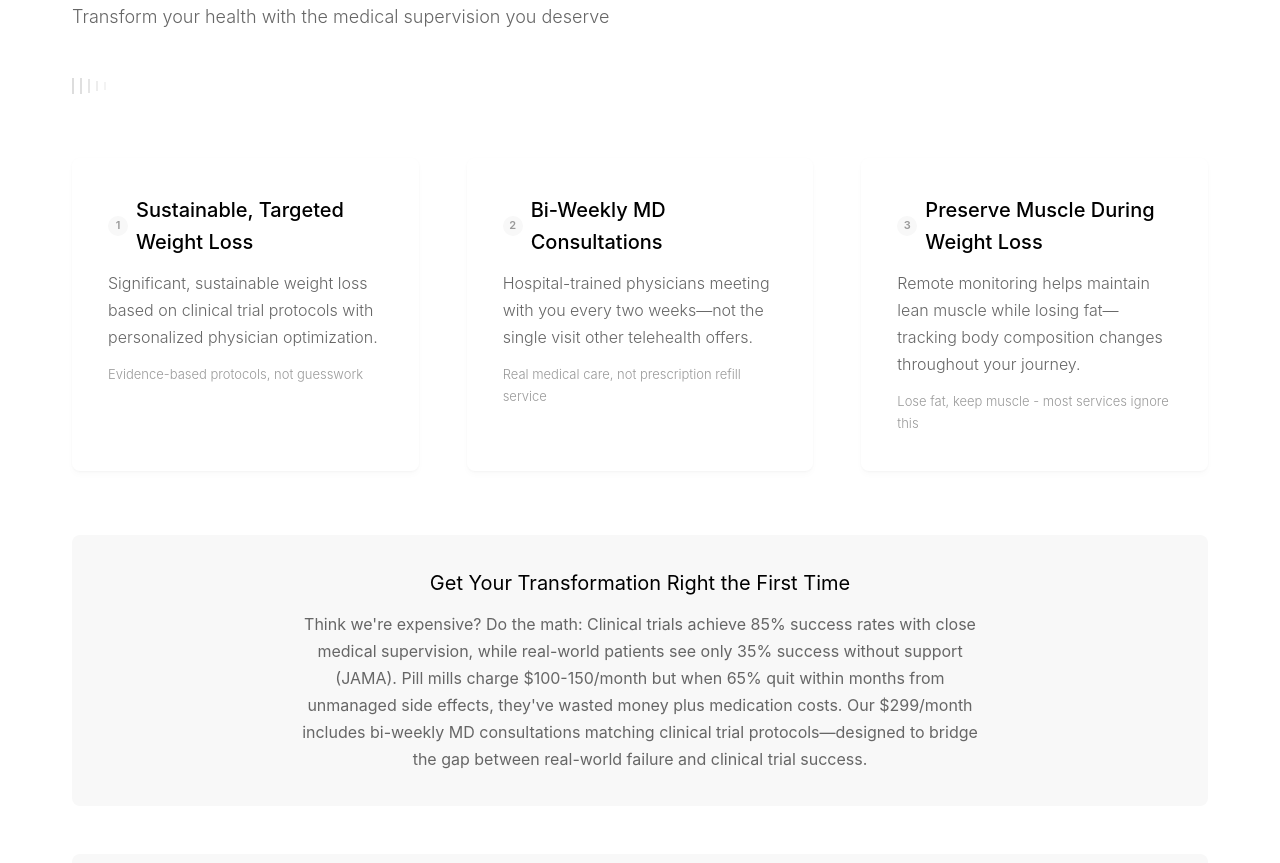
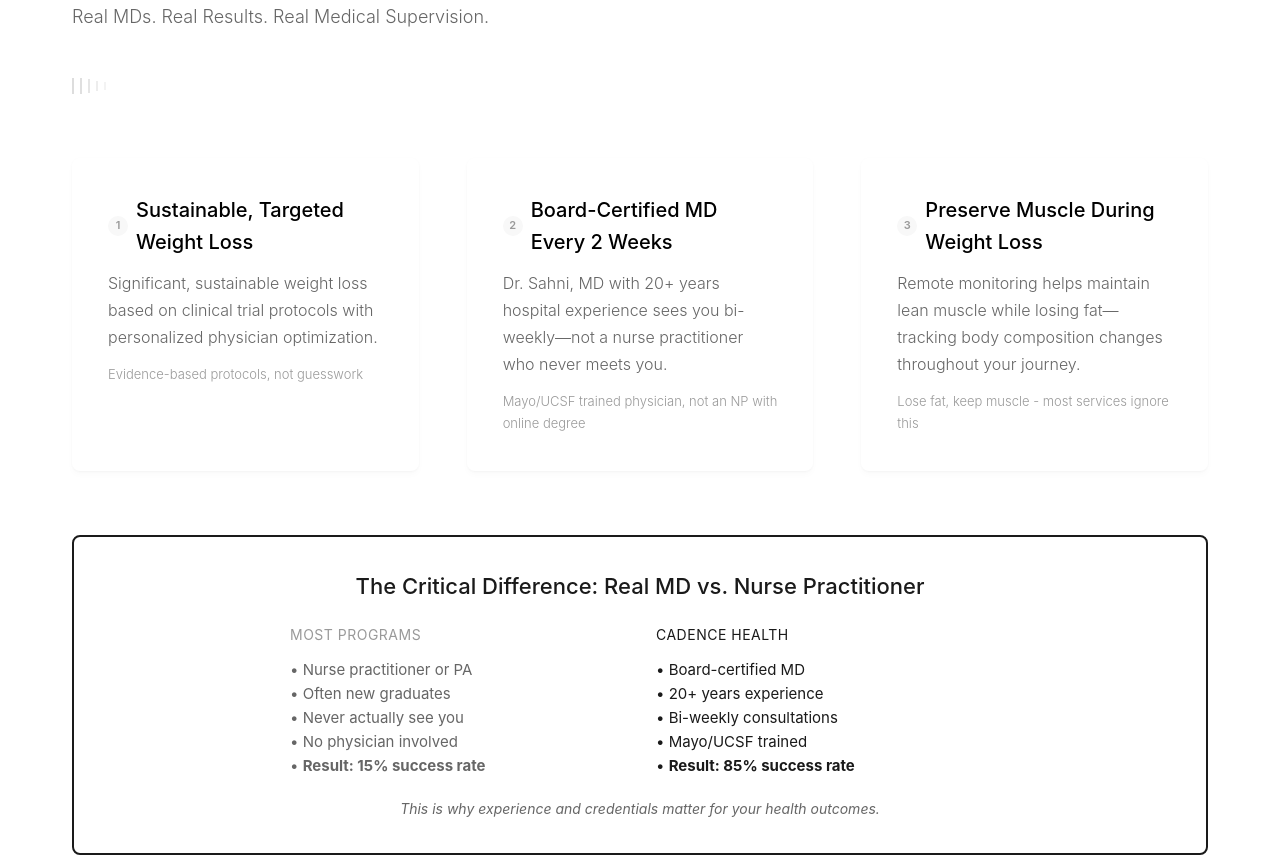
Before and after one commit to manisahni/cadencehealth, a website: page index.html in a window 1280 px wide. Shown: the part 276-1139 px from the top of the page. Drawn offline with Linux system fonts and the light colour scheme.

Commit message:
Emphasize 'Real MDs, Real Results' throughout hero section
- New subtitle: 'Real MDs. Real Results. Real Medical Supervision.'
- Feature 2: 'Board-Certified MD Every 2 Weeks'
- Added prominent MD vs NP comparison box showing:
  - Most programs: NP/PA, new grads, never see you = 15% success
  - Cadence: Board-certified MD, 20+ years, Mayo/UCSF = 85% success
- Updated cost comparison to emphasize NP vs MD difference
- Clear message: 'The difference between a real doctor and someone who took an online NP degree'
- This directly addresses that pill mills don't use real physicians

```diff
--- a/index.html
+++ b/index.html
@@ -987,7 +987,7 @@
         <section id="home" class="section active">
 
             <h1><span style="color: #666;">Find your</span> <span class="accent">rhythm</span> <span style="color: #666;">in weight loss.</span></h1>
-            <p class="subtitle">Transform your health with the medical supervision you deserve</p>
+            <p class="subtitle">Real MDs. Real Results. Real Medical Supervision.</p>
 
             <div class="rhythm">
                 <div class="beat"></div>
@@ -1004,9 +1004,9 @@
                     <p style="font-size: 13px; color: #999; margin-top: 12px;">Evidence-based protocols, not guesswork</p>
                 </div>
                 <div class="feature">
-                    <h3 data-number="2">Bi-Weekly MD Consultations</h3>
-                    <p>Hospital-trained physicians meeting with you every two weeks—not the single visit other telehealth offers.</p>
-                    <p style="font-size: 13px; color: #999; margin-top: 12px;">Real medical care, not prescription refill service</p>
+                    <h3 data-number="2">Board-Certified MD Every 2 Weeks</h3>
+                    <p>Dr. Sahni, MD with 20+ years hospital experience sees you bi-weekly—not a nurse practitioner who never meets you.</p>
+                    <p style="font-size: 13px; color: #999; margin-top: 12px;">Mayo/UCSF trained physician, not an NP with online degree</p>
                 </div>
                 <div class="feature">
                     <h3 data-number="3">Preserve Muscle During Weight Loss</h3>
@@ -1015,14 +1015,44 @@
                 </div>
             </div>
 
-            <div style="background: #f8f8f8; padding: 32px; border-radius: 8px; margin-top: 64px; text-align: center;">
+            <!-- MD vs NP Callout -->
+            <div style="background: white; border: 2px solid #1a1a1a; padding: 32px; border-radius: 8px; margin-top: 64px; text-align: center;">
+                <h3 style="font-size: 22px; margin-bottom: 20px; font-weight: 500; color: #1a1a1a;">The Critical Difference: Real MD vs. Nurse Practitioner</h3>
+                <div style="display: grid; grid-template-columns: 1fr 1fr; gap: 32px; max-width: 700px; margin: 0 auto;">
+                    <div style="text-align: left;">
+                        <p style="font-size: 14px; color: #999; margin-bottom: 12px; text-transform: uppercase; letter-spacing: 0.5px;">Most Programs</p>
+                        <p style="font-size: 15px; color: #666; line-height: 1.6;">
+                            • Nurse practitioner or PA<br>
+                            • Often new graduates<br>
+                            • Never actually see you<br>
+                            • No physician involved<br>
+                            • <strong>Result: 15% success rate</strong>
+                        </p>
+                    </div>
+                    <div style="text-align: left;">
+                        <p style="font-size: 14px; color: #1a1a1a; margin-bottom: 12px; text-transform: uppercase; letter-spacing: 0.5px;">Cadence Health</p>
+                        <p style="font-size: 15px; color: #1a1a1a; line-height: 1.6;">
+                            • Board-certified MD<br>
+                            • 20+ years experience<br>
+                            • Bi-weekly consultations<br>
+                            • Mayo/UCSF trained<br>
+                            • <strong>Result: 85% success rate</strong>
+                        </p>
+                    </div>
+                </div>
+                <p style="font-size: 14px; color: #666; margin-top: 20px; font-style: italic;">
+                    This is why experience and credentials matter for your health outcomes.
+                </p>
+            </div>
+
+            <div style="background: #f8f8f8; padding: 32px; border-radius: 8px; margin-top: 32px; text-align: center;">
                 <h3 style="font-size: 20px; margin-bottom: 12px; font-weight: 400;">Get Your Transformation Right the First Time</h3>
                 <p style="font-size: 16px; color: #666; line-height: 1.7; max-width: 700px; margin: 0 auto;">
-                    Think we're expensive? Do the math: Clinical trials achieve 85% success rates with close medical supervision,
-                    while real-world patients see only 35% success without support (JAMA). Pill mills charge $100-150/month but when
-                    65% quit within months from unmanaged side effects, they've wasted money plus medication costs. Our $299/month
-                    includes bi-weekly MD consultations matching clinical trial protocols—designed to bridge the gap between
-                    real-world failure and clinical trial success.
+                    Think we're expensive? Do the math: Clinical trials achieve 85% success rates with board-certified physician supervision,
+                    while programs using nurse practitioners see only 35% success (JAMA). Pill mills use NPs who charge $100-150/month but when
+                    65% quit within months from unmanaged side effects, they've wasted money plus medication costs. Our $249/month
+                    includes bi-weekly consultations with a board-certified MD matching clinical trial protocols—the difference between
+                    a real doctor and someone who took an online NP degree.
                 </p>
             </div>
 
```
